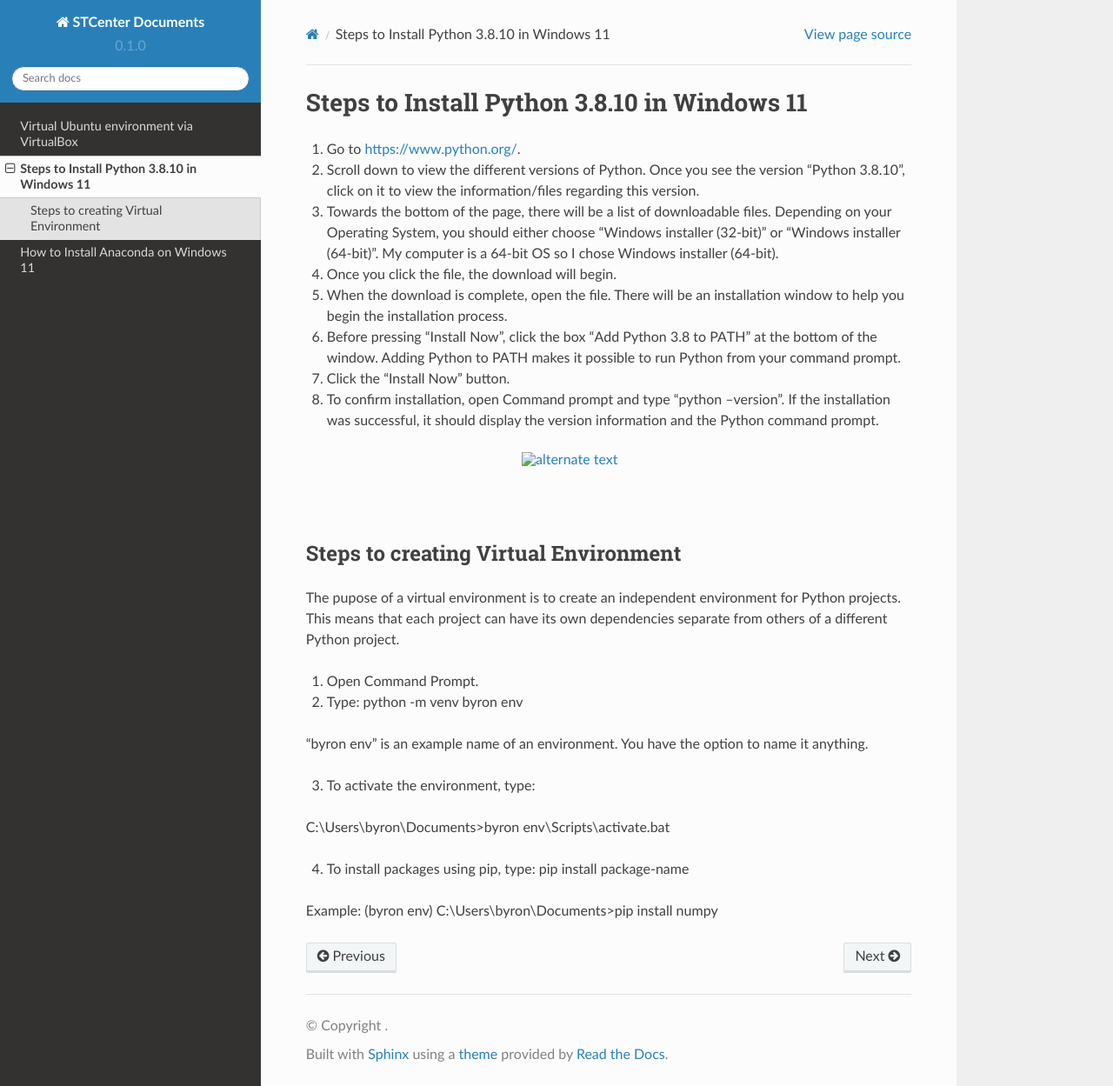
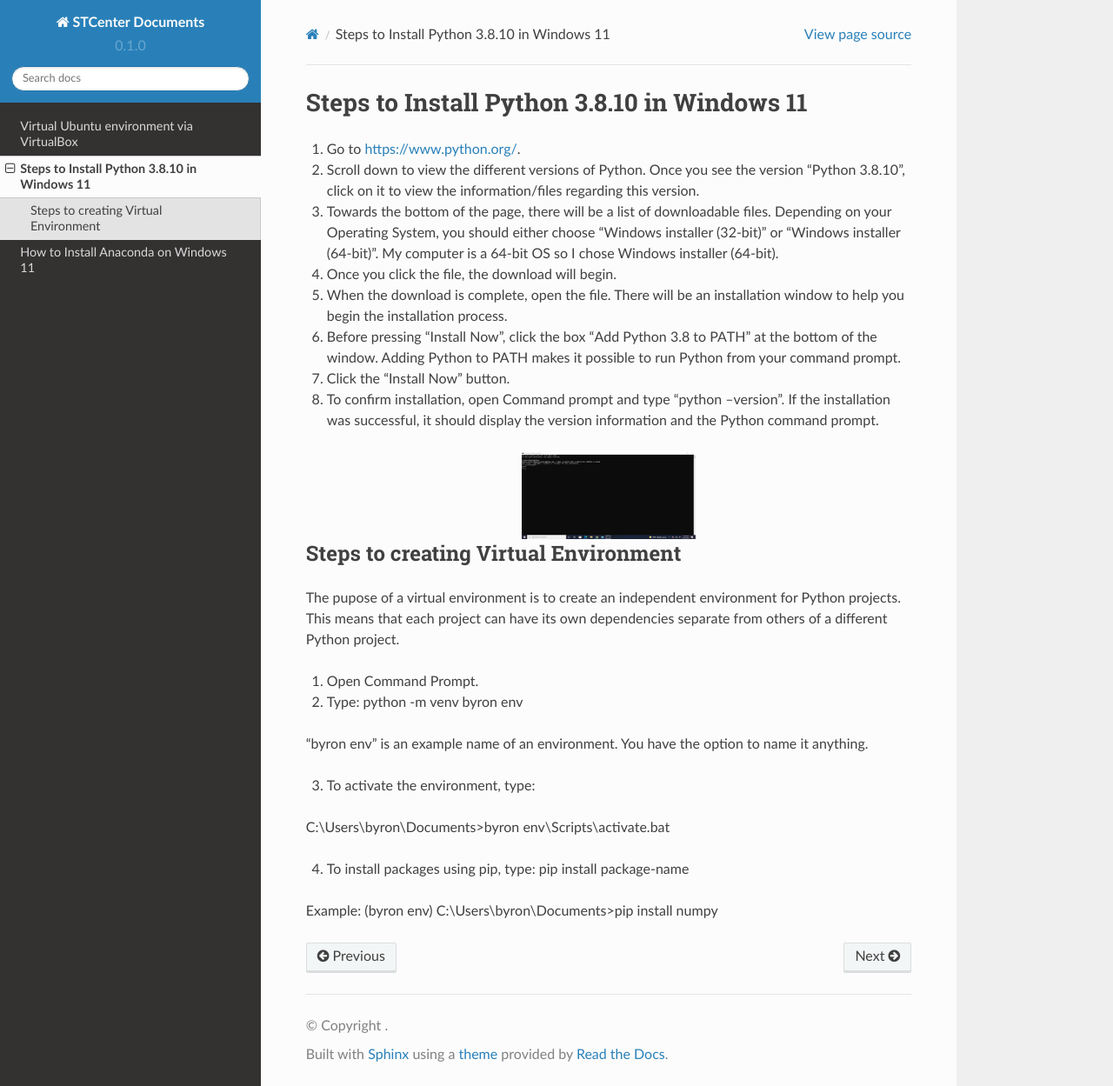
Before and after one commit to stccenter/STCenterDocs, a Sphinx documentation site: the page built from docs/source/python3.8-install.rst, in a window 1280 px wide and 1249 px high. Shown: the whole window at 87% size. Built offline with Sphinx 7.4.7 and the Read the Docs theme 2.0.0, drawn with Linux system fonts in a browser that asks for light colours.

Commit message:
Update python3.8-install.rst

```diff
--- a/docs/source/python3.8-install.rst
+++ b/docs/source/python3.8-install.rst
@@ -10,7 +10,7 @@ Steps to Install Python 3.8.10 in Windows 11
 7. Click the “Install Now” button.
 8. To confirm installation, open Command prompt and type “python --version”. If the installation was successful, it should display the version information and the Python command prompt.
 
-.. image:: ./images/python-screenshot.png
+.. image:: ../images/python-screenshot.png
     :width: 200px
     :align: center
     :height: 100px
```
